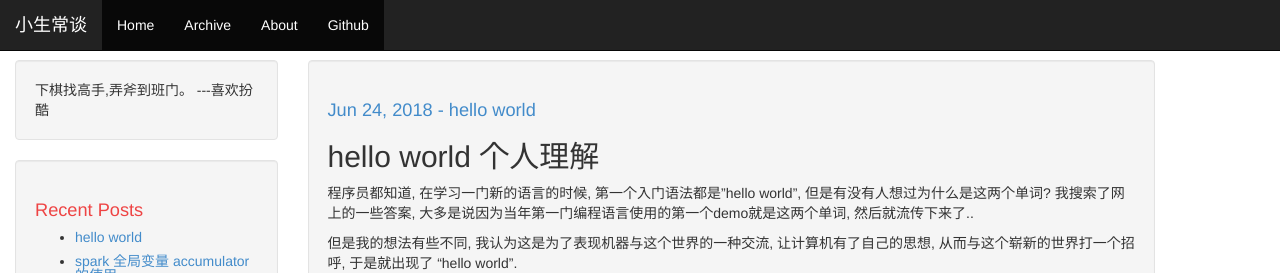
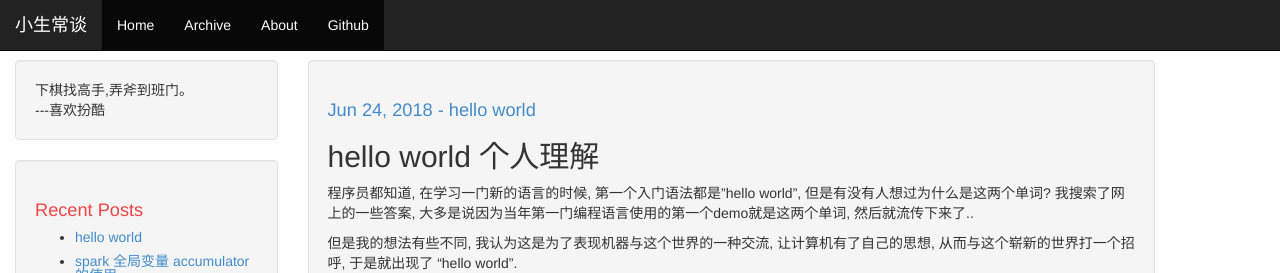
Before and after one commit to xihuanbanku/xihuanbanku.github.io, a Jekyll site: the page built from index.html, in a window 1280 px wide and 900 px high. Shown: the top 273 px of the window. Built offline with Jekyll 4.4.1, drawn with Linux system fonts in a browser that asks for light colours; the list of posts is cut into pages by our own code.

```diff
--- a/_config.yml
+++ b/_config.yml
@@ -1,7 +1,7 @@
 # Jekyll configuration
 
 name: 小生常谈
-description: 下棋找高手,弄斧到班门。  ---喜欢扮酷
+description: 下棋找高手,弄斧到班门。<br/>  ---喜欢扮酷
 
 # url is currently only used only for the RSS feed in feed.xml
 url: https://xihuanbanku.github.io/jekyll-clean
```
